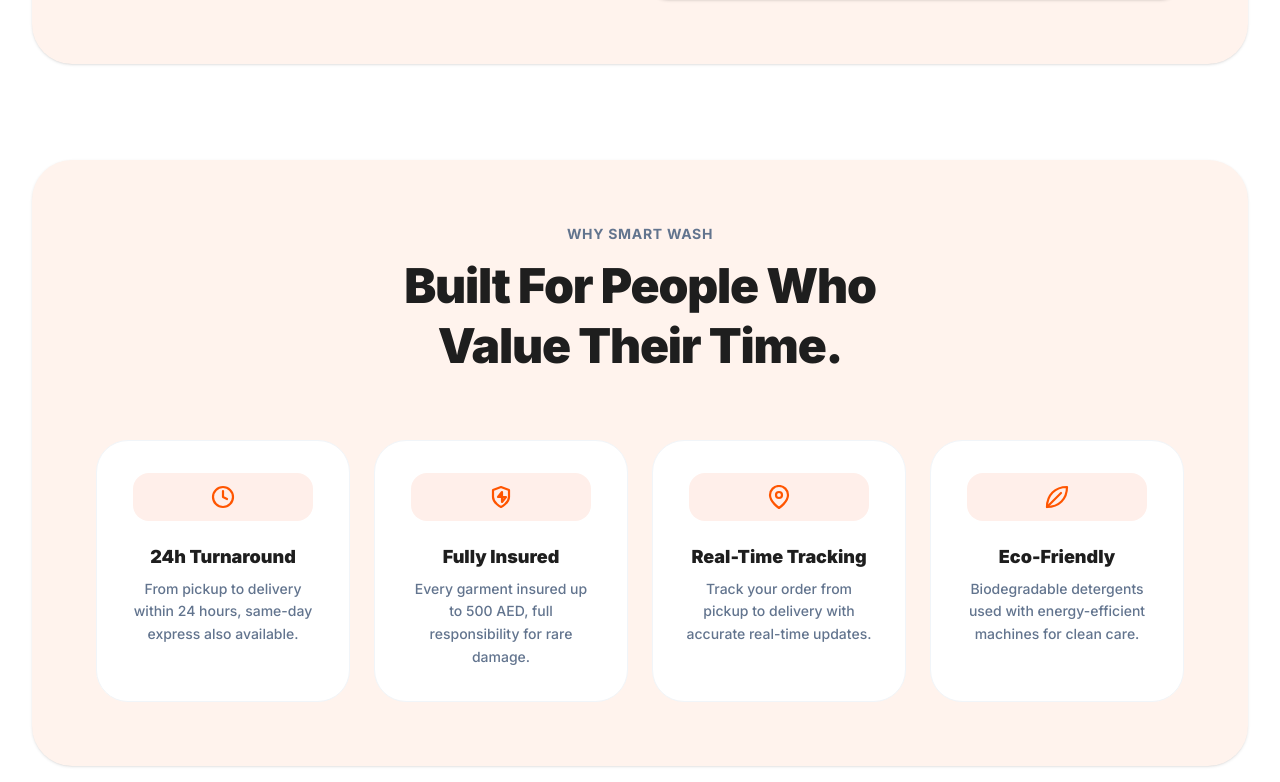
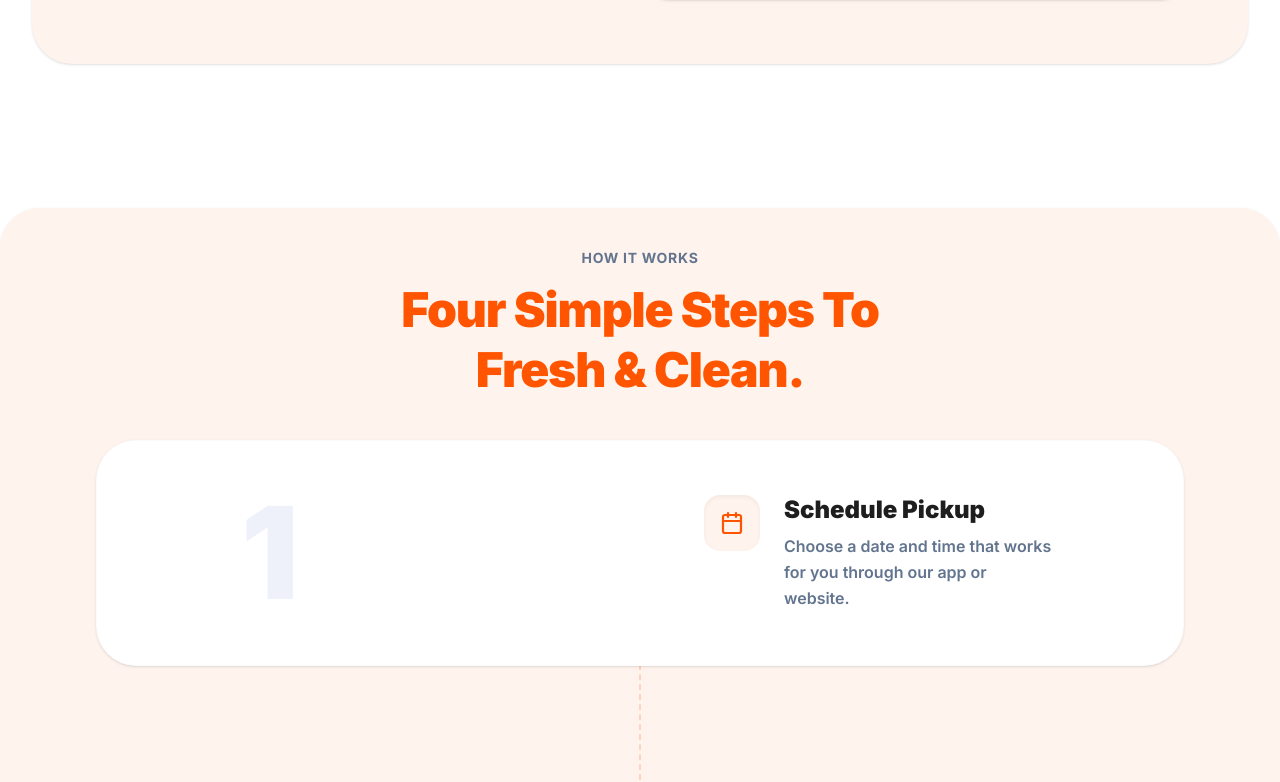
Before and after one commit to eslamahmedabozeid/smartwash, a Next.js app: page /en/about in a window 1280 px wide. Shown: the part 3656-4438 px from the top of the page. Built offline with nearby package versions, Linux system fonts and the light colour scheme.

Commit message:
how it work about

```diff
--- a/src/components/about/AboutView.tsx
+++ b/src/components/about/AboutView.tsx
@@ -104,12 +104,12 @@
       {/* How It Works Section */}
       <HowItWorksSection lang={lang} dict={dict} />
 
-      {/* Services Section */}
-      <ServicesSection lang={lang} dict={dict} bgClass="bg-[#FFF3ED]" />
 
       {/* How It Works Section with Stacking Scroll Animation */}
       <AboutHowItWorksSection lang={lang} dict={dict} />
 
+      {/* Services Section */}
+      <ServicesSection lang={lang} dict={dict} bgClass="bg-[#FFF3ED]" />
 
       {/* Mobile App Section */}
       <MobileAppSection lang={lang} dict={dict} />
```
